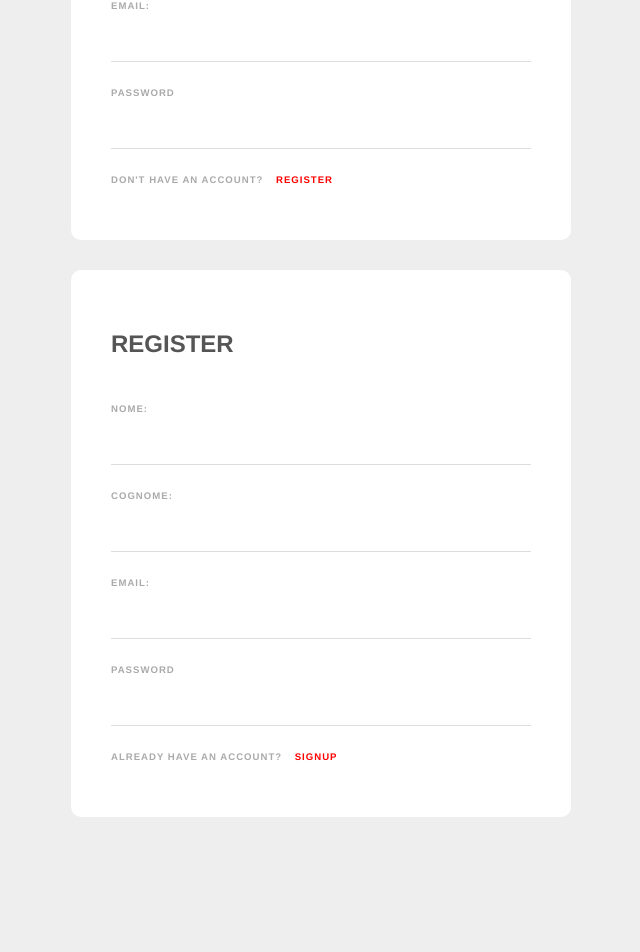
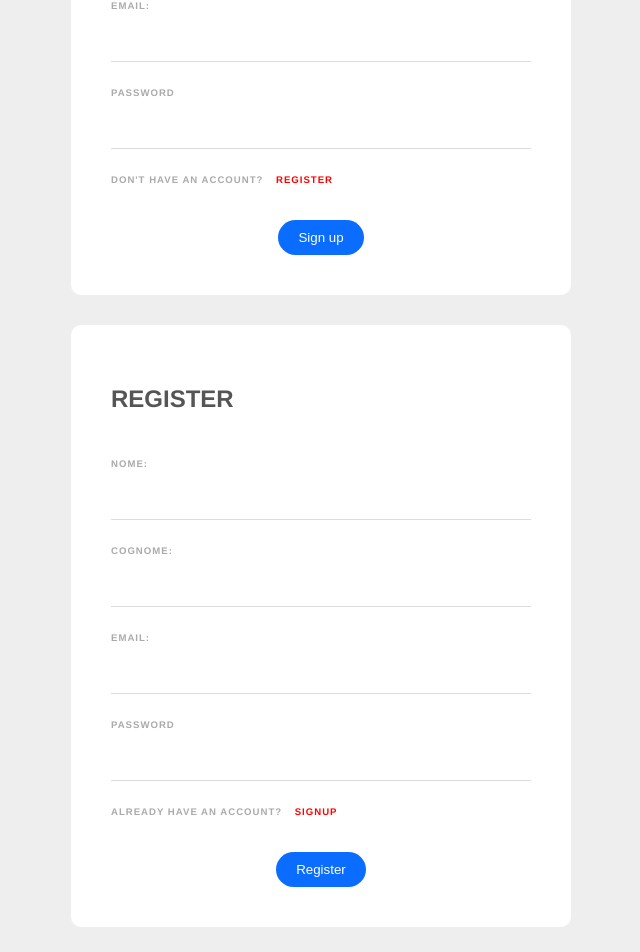
Before and after one commit to DarioBerti/crowdsensing-web-app, a Vue app in the folder bylights/: page / in a window 1280 px wide. Shown: the part 193-1145 px from the top of the page, without its empty margins (319-959 px from the left). Before the commit the page ends 1040 px from the top, so only its background shows below. Built offline with nearby package versions, Linux system fonts and the light colour scheme.

Commit message:
[vue] update signup and register forms

```diff
--- a/bylights/src/components/RegisterForm.vue
+++ b/bylights/src/components/RegisterForm.vue
@@ -1,10 +1,10 @@
 <template>
     <div>
-        <section>
-            <h1>REGISTER</h1>
-        </section>
-        <section>
-            <form>
+        <form @submit.prevent="handleSubmit">
+            <section>
+                <h1>REGISTER</h1>
+            </section>
+            <section>
                 <label>Nome:</label>
                 <input type="text" required v-model="name">
                 <label>Cognome:</label>
@@ -13,10 +13,16 @@
                 <input type="email" required v-model="email">
                 <label>Password</label>
                 <input type="password" required v-model="password">
+                <div v-if="this.passwordError" class="error">
+                    {{ passwordError }}
+                </div>
                 <p>Already have an account?</p>
                 <p class="SignupLink">Signup</p>
-            </form>
-        </section>
+            </section>
+            <div class="submit">
+                <button>Register</button>
+            </div>
+        </form>
     </div>
 </template>
 
@@ -29,16 +35,20 @@ export default{
             email: '',
             password: '',
             name: '',
-            surname: ''
+            surname: '',
+            passwordError: ''
         }
     },
     methods: {
+        handleSubmit(){
+            this.passwordError =  this.password.length < 6 ? 'the password must be at least 6 chars long!' : ''
+        }
     }
 }
 </script>
 
 <style scoped>
-    div {
+    form {
     max-width: 420px;
     margin: 30px auto;
     background:white;
@@ -75,4 +85,21 @@ export default{
         color: red;
         margin-left: 3%;
     }
+    .submit {
+        text-align: center;
+    }
+    button {
+        background: #0b6dff;
+        border: 0;
+        padding: 10px 20px;
+        margin-top: 20px;
+        color: white;
+        border-radius: 20px;
+    }
+    .error {
+        color: #ff0062;
+        margin-top: 10px;
+        font-size: 0.8em;
+        font-weight: bold;
+    }
 </style>
--- a/bylights/src/components/SignupForm.vue
+++ b/bylights/src/components/SignupForm.vue
@@ -1,20 +1,26 @@
 <template>
     <div>
-        <section>
-            <h1>SIGNUP</h1>
-        </section>
-        <section>
-            <form>
+        <!--calls function 'handleSubmit' and does not reload the page-->
+        <form @submit.prevent="handleSubmit">
+            <section>
+                <h1>SIGN UP</h1>
+            </section>
+            <section>
                 <label>Email:</label>
                 <!--v-model tracks user input real-time-->
                 <input type="email" required v-model="email">
                 <label>Password</label>
                 <input type="password" required v-model="password">
+                <div v-if="this.passwordError" class="error">
+                    {{ passwordError }}
+                </div>
                 <p>Don't have an account?</p>
                 <p class="RegisterLink">Register</p>
-            </form>
-        </section>
-
+            </section>
+            <div class="submit">
+                <button>Sign up</button>
+            </div>
+        </form>
     </div>
 </template>
 
@@ -25,16 +31,20 @@ export default{
     data() {
         return{
             email: '',
-            password: ''
+            password: '',
+            passwordError: ''
         }
     },
     methods: {
+        handleSubmit(){
+            this.passwordError =  this.password.length < 6 ? 'the password must be at least 6 chars long!' : ''
+        }
     }
 }
 </script>
 
 <style scoped>
-    div {
+    form {
     max-width: 420px;
     margin: 30px auto;
     background:white;
@@ -67,4 +77,21 @@ export default{
     h1{
         color: #555;
     }
+    button {
+        background: #0b6dff;
+        border: 0;
+        padding: 10px 20px;
+        margin-top: 20px;
+        color: white;
+        border-radius: 20px;
+    }
+    .submit {
+        text-align: center;
+    }
+    .error {
+        color: #ff0062;
+        margin-top: 10px;
+        font-size: 0.8em;
+        font-weight: bold;
+    }
 </style>
```
